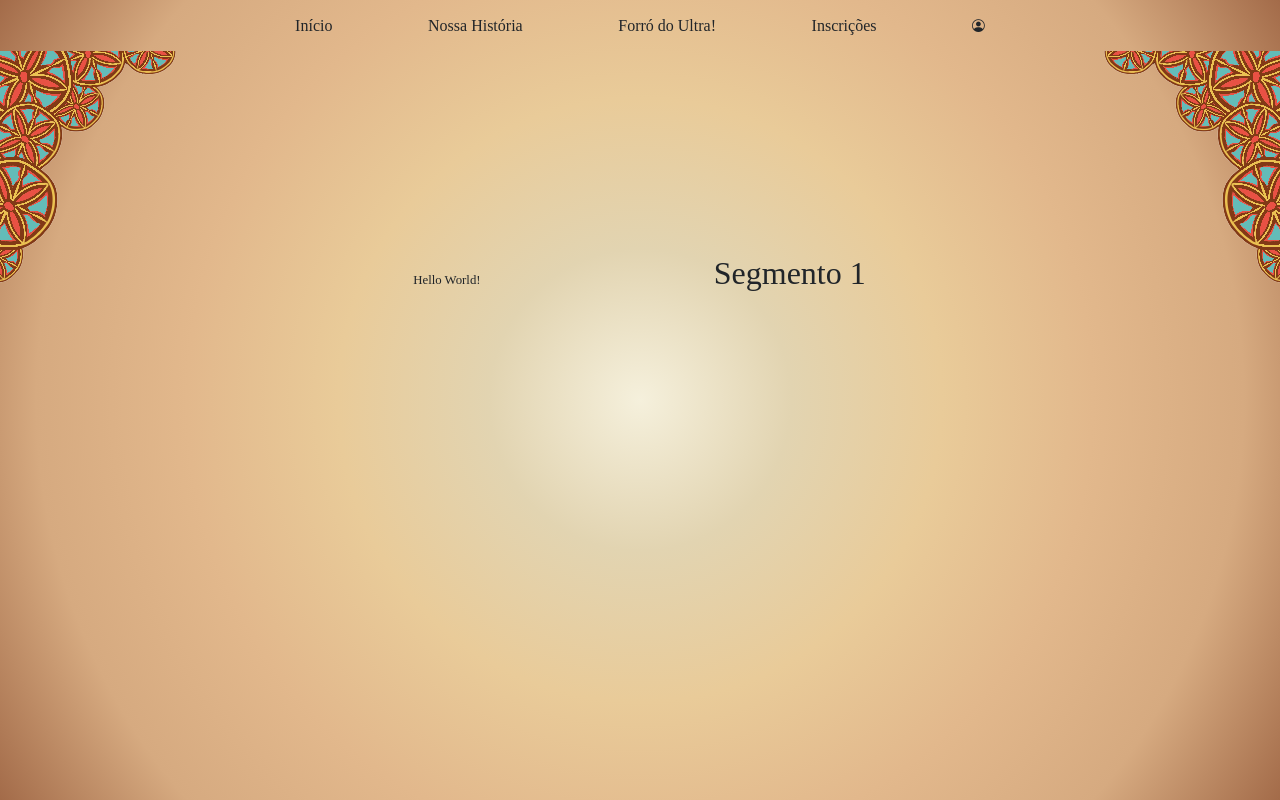
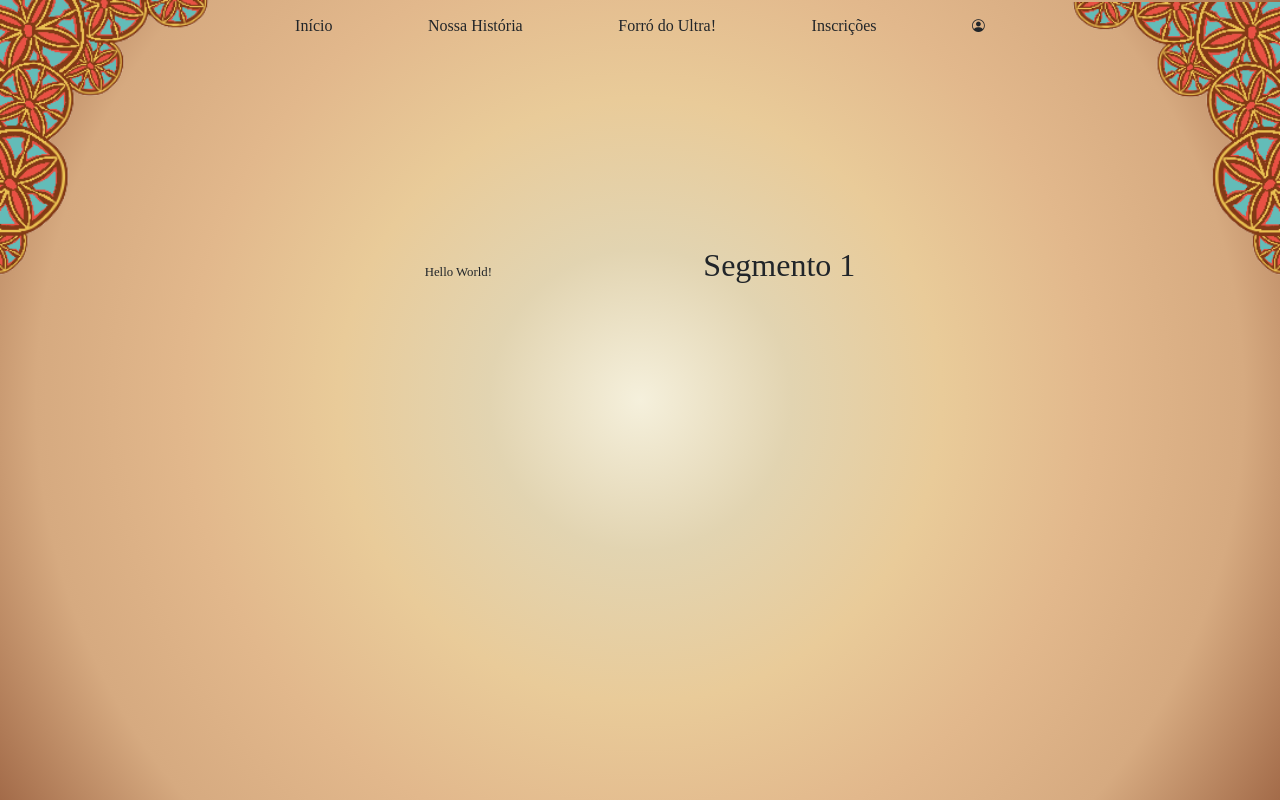
Before and after one commit to ArlessonMoura/congress-brazilian-dance-ultra, a React (Create React App) app: page / in a window 1280 px wide. Built offline with nearby package versions, Linux system fonts and the light colour scheme.

Commit message:
1 e 4 sections with corner elements

```diff
--- a/src/pages/LandingPage/LandingPage.jsx
+++ b/src/pages/LandingPage/LandingPage.jsx
@@ -2,6 +2,8 @@ import React, { Component  } from 'react';
 import Header from '../../components/Header/Header';
 import cornerTopL from '../../assets/images/left-top-big.png';
 import cornerTopR from '../../assets/images/right-top-big.png';
+import cornerBottomL from '../../assets/images/left-bottom-big.png';
+import cornerBottomR from '../../assets/images/right-bottom-big.png';
 import './style.scss';
 
 class LandingPage extends Component {
@@ -12,10 +14,10 @@ class LandingPage extends Component {
         <Header/>
         <main>
           <section id="section-one">
-            <img src={ cornerTopL } alt="left-top-corner" />
+            <img className="col-2" src={ cornerTopL } alt="left-top-corner" />
             <p>Hello World!</p>
             <h1>Segmento 1</h1>
-            <img src={ cornerTopR } alt="left-top-corner" />
+            <img className="col-2" src={ cornerTopR } alt="right-top-corner" />
           </section>
           <section id="section-two">
             <p>Hello World!</p>
@@ -26,8 +28,10 @@ class LandingPage extends Component {
             <h1>Segmento 3</h1>
           </section>
           <section id="section-four">
+            <img className="col-2" src={ cornerBottomL } alt="left-bottom-corner" />
             <p>Hello World!</p>
             <h1>Segmento 4</h1>
+            <img className="col-2" src={ cornerBottomR } alt="right-bottom-corner" />
           </section>
         </main>
       </>
--- a/src/pages/LandingPage/style.scss
+++ b/src/pages/LandingPage/style.scss
@@ -7,17 +7,23 @@ main {
 }
 
 section {
-  padding-top: 4rem;
+  padding-top: 5rem;
   height: 100%;
-  // height: calc(100% - 3rem);
   width: 100%;
   scroll-snap-align: start;
-  // scroll-margin-bottom: 3rem;
 }
 
-section:nth-of-type(1n){
+section:nth-of-type(1){
+  padding: 0;
   display: flex;
   align-content: center;
   justify-content: space-between;
   align-items: baseline;
 }
+
+section:nth-of-type(4){
+  display: flex;
+  align-content: center;
+  justify-content: space-between;
+  align-items: flex-end;
+}
```
